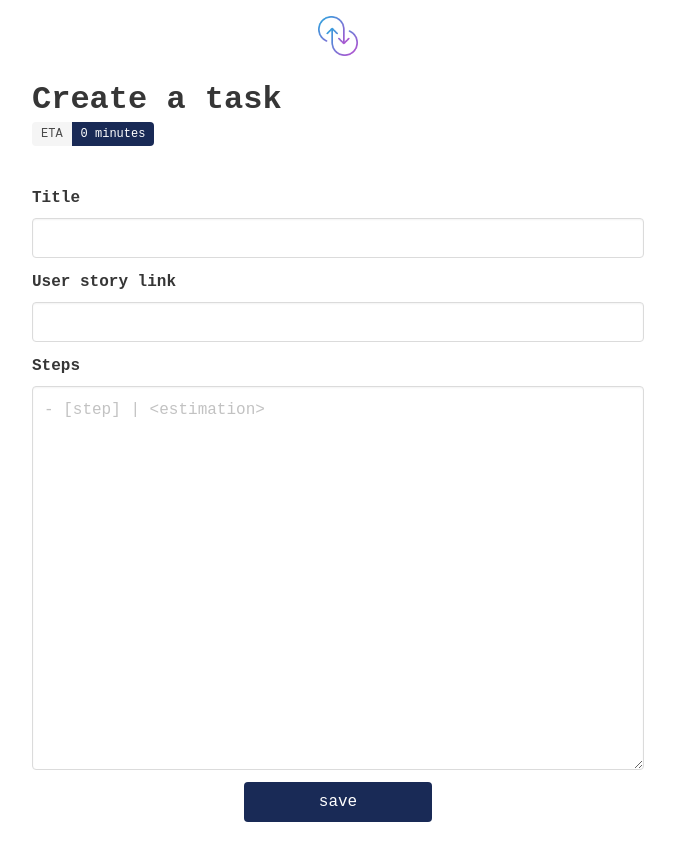
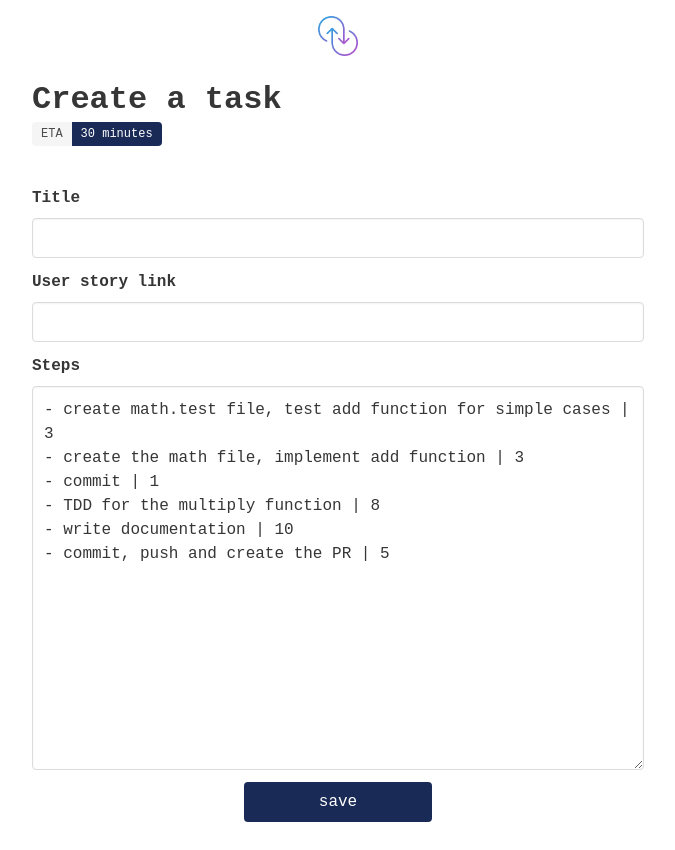
Before and after one commit to jcalixte/failwell, a Vue app: page /new-task in a window 1280 px wide. Shown: the whole page, without its empty margins (302-977 px from the left). Built offline with nearby package versions, Linux system fonts and the light colour scheme; a web font is replaced by a local one.

Commit message:
make it easier to understant the syntax of a task

```diff
--- a/src/modules/task/components/StepInput.vue
+++ b/src/modules/task/components/StepInput.vue
@@ -1,8 +1,8 @@
 <script setup lang="ts">
 import { computed, ref } from 'vue'
 import {
-  adaptStepsToTextarea,
-  adaptTextareaToSteps
+adaptStepsToTextarea,
+adaptTextareaToSteps
 } from '../infra/adaptStepsToTextarea'
 import type { Stepable } from '../interfaces/stepable'
 
@@ -38,7 +38,7 @@ const stepsTextarea = computed({
         v-model="stepsTextarea"
         rows="15"
         class="textarea"
-        placeholder="- [step] | <estimation>"
+        placeholder="- step | estimation"
       ></textarea>
     </div>
   </div>
--- a/src/modules/task/components/TaskForm.vue
+++ b/src/modules/task/components/TaskForm.vue
@@ -1,5 +1,6 @@
 <script setup lang="ts">
 import EstimationTimeArrival from '@/components/EstimationTimeArrival.vue'
+import { createUuid } from '@/shared/create-uuid'
 import { computed, ref } from 'vue'
 import { useRouter } from 'vue-router'
 import type { Stepable } from '../interfaces/stepable'
@@ -13,7 +14,40 @@ const router = useRouter()
 const props = defineProps<{ id: string; initialTask?: Taskable }>()
 const id = computed(() => props.id)
 
-const steps = ref<Stepable[]>(props.initialTask?.steps ?? [])
+const exampleSteps: Stepable[] = [
+  {
+    id: createUuid(),
+    title: 'create math.test file, test add function for simple cases',
+    estimation: 3
+  },
+  {
+    id: createUuid(),
+    title: 'create the math file, implement add function',
+    estimation: 3
+  },
+  {
+    id: createUuid(),
+    title: 'commit',
+    estimation: 1
+  },
+  {
+    id: createUuid(),
+    title: 'TDD for the multiply function',
+    estimation: 8
+  },
+  {
+    id: createUuid(),
+    title: 'write documentation',
+    estimation: 10
+  },
+  {
+    id: createUuid(),
+    title: 'commit, push and create the PR',
+    estimation: 5
+  },
+]
+
+const steps = ref<Stepable[]>(props.initialTask?.steps ?? exampleSteps)
 
 const title = ref(props.initialTask?.title ?? '')
 const link = ref(props.initialTask?.link ?? '')
--- a/src/views/task/NewTask.vue
+++ b/src/views/task/NewTask.vue
@@ -1,5 +1,5 @@
 <script setup lang="ts">
-import NewTaskForm from '@/modules/task/components/NewTaskForm.vue'
+import NewTaskForm from '@/modules/task/components/NewTaskForm.vue';
 </script>
 
 <template>
@@ -7,8 +7,3 @@ import NewTaskForm from '@/modules/task/components/NewTaskForm.vue'
     <NewTaskForm />
   </div>
 </template>
-
-<style scoped>
-.new-task {
-}
-</style>
```
